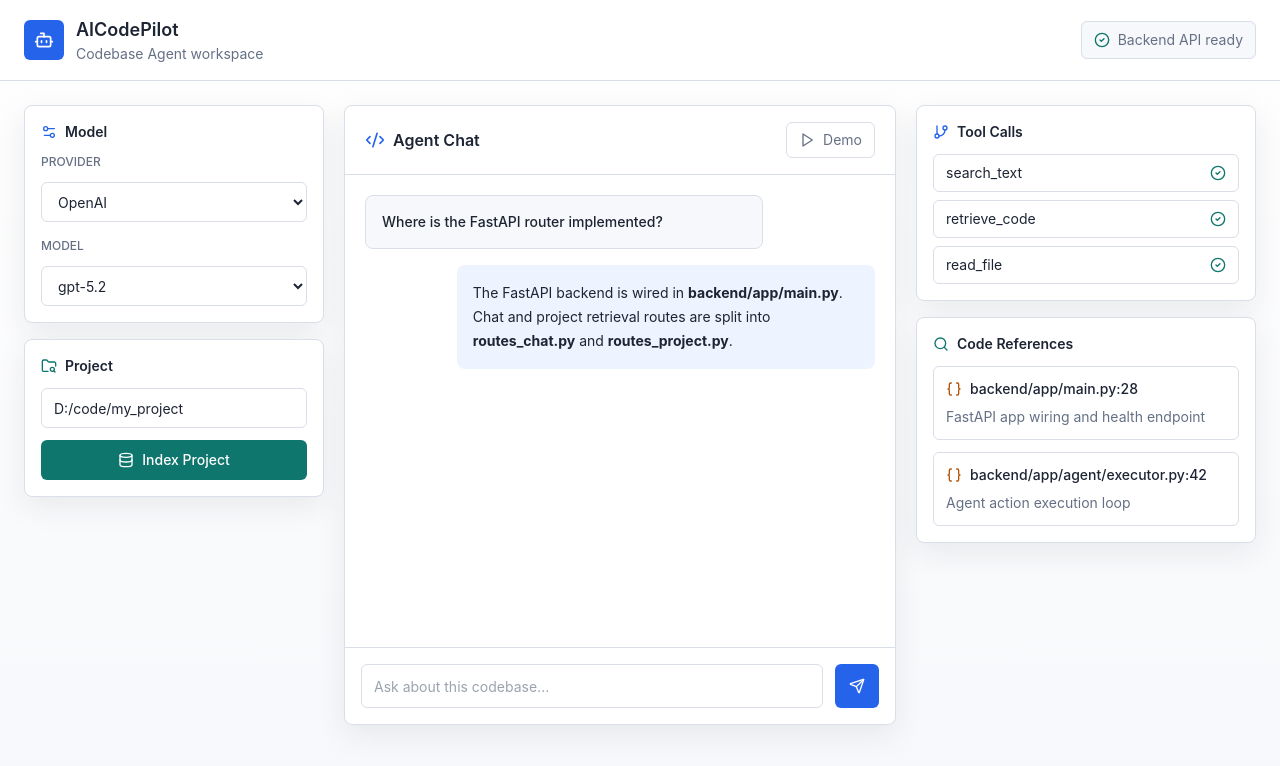
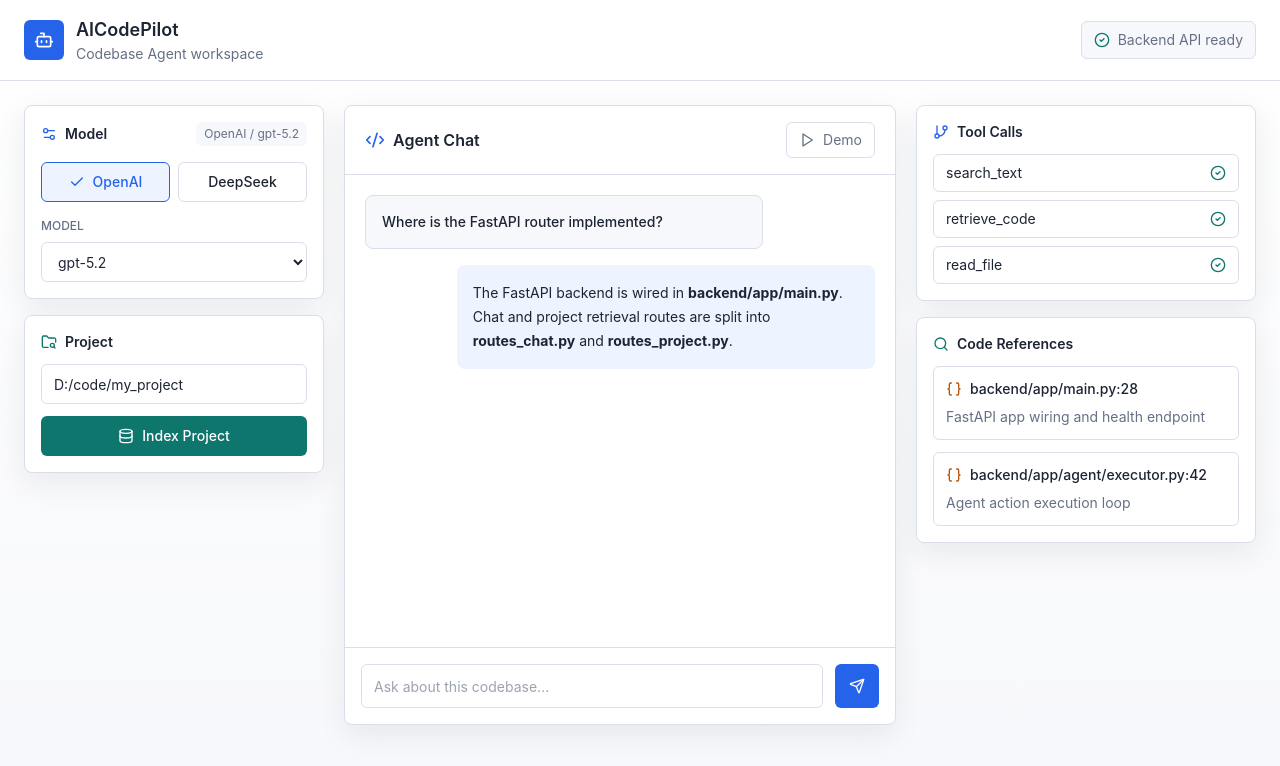
Before and after one commit to Jacky-Zou/ai-code-pilot, a Next.js app in the folder frontend/: page / in a window 1280 px wide. Shown: the top 766 px of the page. Built offline with nearby package versions, Linux system fonts and the light colour scheme.

Commit message:
feat: add provider selector component

```diff
--- a/frontend/app/page.tsx
+++ b/frontend/app/page.tsx
@@ -8,9 +8,9 @@ import {
   GitBranch,
   Play,
   Search,
-  Send,
-  Settings2
+  Send
 } from "lucide-react";
+import { ProviderSelector } from "@/components/ProviderSelector";
 
 const references = [
   {
@@ -50,22 +50,7 @@ export default function Home() {
 
       <section className="mx-auto grid max-w-7xl gap-5 px-6 py-6 lg:grid-cols-[300px_minmax(0,1fr)_340px]">
         <aside className="space-y-4">
-          <section className="rounded-lg border border-border bg-panel p-4 shadow-soft">
-            <div className="mb-3 flex items-center gap-2 text-sm font-semibold">
-              <Settings2 className="h-4 w-4 text-primary" aria-hidden="true" />
-              Model
-            </div>
-            <label className="mb-3 block text-xs font-medium uppercase text-muted">Provider</label>
-            <select className="mb-4 h-10 w-full rounded-md border border-border bg-white px-3 text-sm">
-              <option>OpenAI</option>
-              <option>DeepSeek</option>
-            </select>
-            <label className="mb-3 block text-xs font-medium uppercase text-muted">Model</label>
-            <select className="h-10 w-full rounded-md border border-border bg-white px-3 text-sm">
-              <option>gpt-5.2</option>
-              <option>deepseek-v4-pro</option>
-            </select>
-          </section>
+          <ProviderSelector />
 
           <section className="rounded-lg border border-border bg-panel p-4 shadow-soft">
             <div className="mb-3 flex items-center gap-2 text-sm font-semibold">
--- /dev/null
+++ b/frontend/components/ProviderSelector.tsx
@@ -0,0 +1,126 @@
+"use client";
+
+import { Check, Settings2 } from "lucide-react";
+import { useMemo, useState } from "react";
+import type { ProviderName } from "@/lib/api";
+
+type ProviderOption = {
+  label: string;
+  value: ProviderName;
+  defaultModel: string;
+  models: string[];
+};
+
+const PROVIDERS: ProviderOption[] = [
+  {
+    label: "OpenAI",
+    value: "openai",
+    defaultModel: "gpt-5.2",
+    models: ["gpt-5.2", "gpt-4o-mini"]
+  },
+  {
+    label: "DeepSeek",
+    value: "deepseek",
+    defaultModel: "deepseek-v4-pro",
+    models: ["deepseek-v4-pro", "deepseek-chat"]
+  }
+];
+
+export interface ProviderSelection {
+  provider: ProviderName;
+  model: string;
+}
+
+export interface ProviderSelectorProps {
+  value?: ProviderSelection;
+  onChange?: (value: ProviderSelection) => void;
+}
+
+export function ProviderSelector({ value, onChange }: ProviderSelectorProps) {
+  const [internalValue, setInternalValue] = useState<ProviderSelection>({
+    provider: PROVIDERS[0].value,
+    model: PROVIDERS[0].defaultModel
+  });
+
+  const selection = value ?? internalValue;
+  const activeProvider =
+    PROVIDERS.find((provider) => provider.value === selection.provider) ?? PROVIDERS[0];
+
+  const model = activeProvider.models.includes(selection.model)
+    ? selection.model
+    : activeProvider.defaultModel;
+
+  const summary = useMemo(() => `${activeProvider.label} / ${model}`, [activeProvider.label, model]);
+
+  function update(nextSelection: ProviderSelection) {
+    if (value === undefined) {
+      setInternalValue(nextSelection);
+    }
+    onChange?.(nextSelection);
+  }
+
+  function selectProvider(provider: ProviderOption) {
+    update({
+      provider: provider.value,
+      model: provider.defaultModel
+    });
+  }
+
+  function selectModel(nextModel: string) {
+    update({
+      provider: activeProvider.value,
+      model: nextModel
+    });
+  }
+
+  return (
+    <section className="rounded-lg border border-border bg-panel p-4 shadow-soft">
+      <div className="mb-4 flex items-center justify-between gap-3">
+        <div className="flex items-center gap-2 text-sm font-semibold">
+          <Settings2 className="h-4 w-4 text-primary" aria-hidden="true" />
+          Model
+        </div>
+        <span className="max-w-[150px] truncate rounded-md bg-background px-2 py-1 text-xs text-muted">
+          {summary}
+        </span>
+      </div>
+
+      <div className="mb-4 grid grid-cols-2 gap-2" role="group" aria-label="Provider">
+        {PROVIDERS.map((provider) => {
+          const isActive = provider.value === activeProvider.value;
+          return (
+            <button
+              className={`flex h-10 items-center justify-center gap-2 rounded-md border px-3 text-sm font-medium transition ${
+                isActive
+                  ? "border-primary bg-[#edf4ff] text-primary"
+                  : "border-border bg-white text-foreground hover:border-primary"
+              }`}
+              key={provider.value}
+              onClick={() => selectProvider(provider)}
+              type="button"
+            >
+              {isActive ? <Check className="h-4 w-4" aria-hidden="true" /> : null}
+              {provider.label}
+            </button>
+          );
+        })}
+      </div>
+
+      <label className="mb-2 block text-xs font-medium uppercase text-muted" htmlFor="model">
+        Model
+      </label>
+      <select
+        className="h-10 w-full rounded-md border border-border bg-white px-3 text-sm"
+        id="model"
+        onChange={(event) => selectModel(event.target.value)}
+        value={model}
+      >
+        {activeProvider.models.map((modelOption) => (
+          <option key={modelOption} value={modelOption}>
+            {modelOption}
+          </option>
+        ))}
+      </select>
+    </section>
+  );
+}
```
Also changed, not shown: 1 other file (tests, documents, lock files or other folders).
